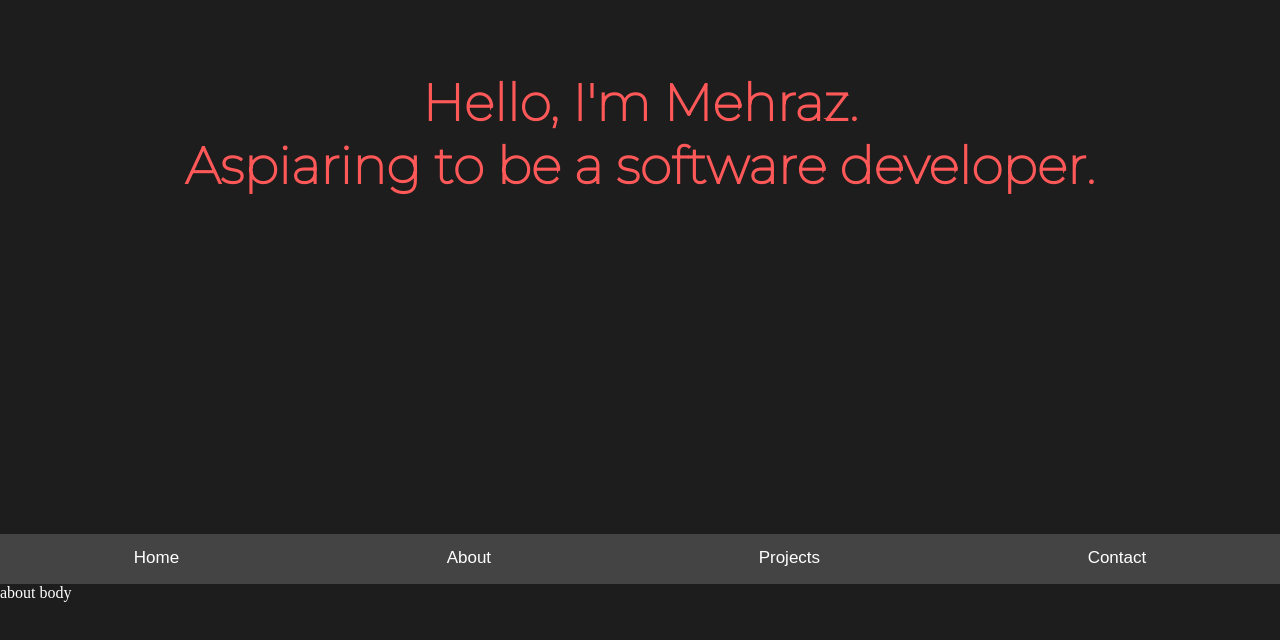
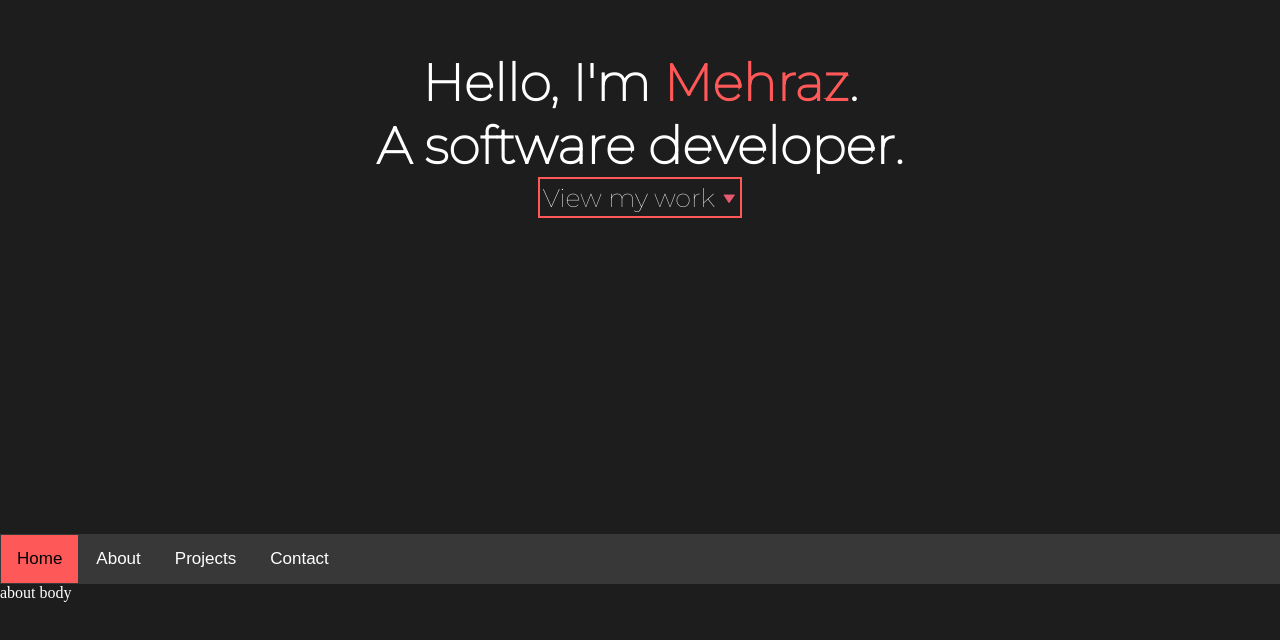
Before and after one commit to Mehraz159/MehhPortfolio, a plain HTML site: page index.html in a window 1280 px wide. Shown: the part 266-906 px from the top of the page. Drawn offline with Linux system fonts and the light colour scheme; a web font is replaced by a local one.

Commit message:
Add files via upload

```diff
--- a/index.html
+++ b/index.html
@@ -12,13 +12,18 @@
     <link rel="preconnect" href="https://fonts.gstatic.com" crossorigin>
     <link href="https://fonts.googleapis.com/css2?family=Montserrat:wght@100&family=Mooli&display=swap"
         rel="stylesheet">
+    <link rel="apple-touch-icon" sizes="180x180" href="/apple-touch-icon.png">
+    <link rel="icon" type="image/png" sizes="32x32" href="/favicon-32x32.png">
+    <link rel="icon" type="image/png" sizes="16x16" href="/favicon-16x16.png">
+    <link rel="manifest" href="/site.webmanifest">
 </head>
 
 <body>
     <div class="container">
         <div id="header">
-            <h1>Hello, I'm Mehraz.</h1>
-            <h1>Aspiaring to be a software developer.</h1>
+            <h1>Hello, I'm <span style="color: rgb(255, 88, 88);">Mehraz</span>.</h1>
+            <h1>A software developer.</h1>
+            <a class="my-work" href="#about">View my work </a>
         </div>
     </div>
     <div class="nav">
--- a/style.css
+++ b/style.css
@@ -16,9 +16,9 @@ html {
 
 h1 {
     font-family: 'Montserrat', sans-serif;
-    ;
     font-size: 4vw;
-    color: rgb(255, 88, 88);
+    color: white;
+
 }
 
 #header {
@@ -29,6 +29,21 @@ h1 {
     background-color: rgb(29, 29, 29);
 }
 
+.my-work {
+    font-size: 2vw;
+    border: 2px solid rgb(255, 88, 88);
+    padding: 3px;
+}
+
+.my-work::after {
+    content: url(./favicon_io/favicon-16x16.png);
+}
+
+.my-work {
+    text-decoration: none;
+    font-family: 'Montserrat', sans-serif;
+}
+
 .nav {
     font-family: 'Mooli', sans-serif;
     display: flex;
@@ -36,9 +51,10 @@ h1 {
     height: 50px;
     position: sticky;
     top: 0px;
-    background-color: rgb(68, 68, 68);
+    background-color: rgb(56, 56, 56);
     color: white;
-    justify-content: space-around;
+    /*justify-content: space-around;*/
+
 }
 
 .nav a {
@@ -48,11 +64,28 @@ h1 {
     padding: 14px 16px;
     text-decoration: none;
     font-size: 17px;
-    background-color: rgb(68, 68, 68);
+    background-color: rgb(56, 56, 56);
+    border: 1px solid rgb(56, 56, 56);
+
+    transition-property: all;
+    transition-duration: 0.5s;
 }
 
 .nav a:hover {
     color: rgb(255, 88, 88);
+    border: 1px solid rgb(255, 88, 88);
+    border-radius: 10px;
+}
+
+.nav .home {
+    background-color: rgb(255, 88, 88);
+    color: black;
+
+}
+
+.nav .home:hover {
+    color: black;
+    border: 1px solid white;
 }
 
 .body {
```
Also changed, not shown: favicon_io/favicon-16x16.png (added).
